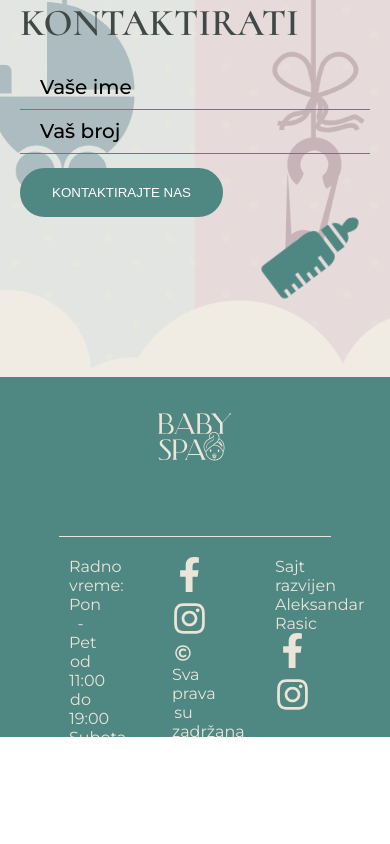
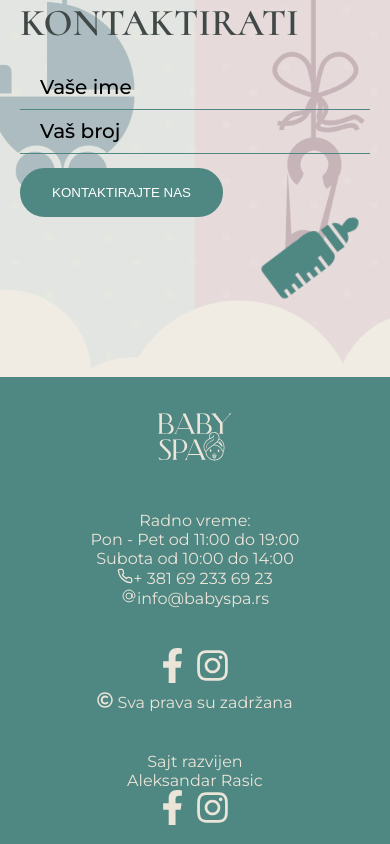
Before and after one commit to jimmyatv/myBabySpa, a React (Create React App) app: page / in a window 390 px wide. Shown: the part 6579-7423 px from the top of the page. Before the commit the page ends 7316 px from the top, so only its background shows below. Built offline with nearby package versions, Linux system fonts and the light colour scheme.

Commit message:
footer , responsive | 90%

```diff
--- a/src/components/Footer/Footer.css
+++ b/src/components/Footer/Footer.css
@@ -69,3 +69,25 @@
 .footer-bottom>div .social-footer a:nth-child(2):hover {
     color: #d62976 ;
 }
+
+/* Media Query */
+@media screen and (max-width: 1200px) {
+    .footer-bottom>div:nth-child(1), .footer-bottom>div:nth-child(2), .footer-bottom>div:nth-child(3) {
+       justify-content: unset;
+    }
+
+    .footer-bottom {
+        flex-direction: column;
+    }
+
+    .footer-bottom>div {
+        width: unset;
+        height: unset;
+        padding: 1rem 1.5rem;
+    }
+
+    .footer-wraper header {
+        display: none;
+    }
+
+}
--- a/src/components/Footer/Footer.jsx
+++ b/src/components/Footer/Footer.jsx
@@ -14,7 +14,6 @@ const Footer = () => {
         <div className="logo-white">
           <img src={babyLogoWhite} alt="" />
         </div>
-        <Header />
         <div className="footer-bottom">
           <div>
             <span>Radno vreme:</span>
```
